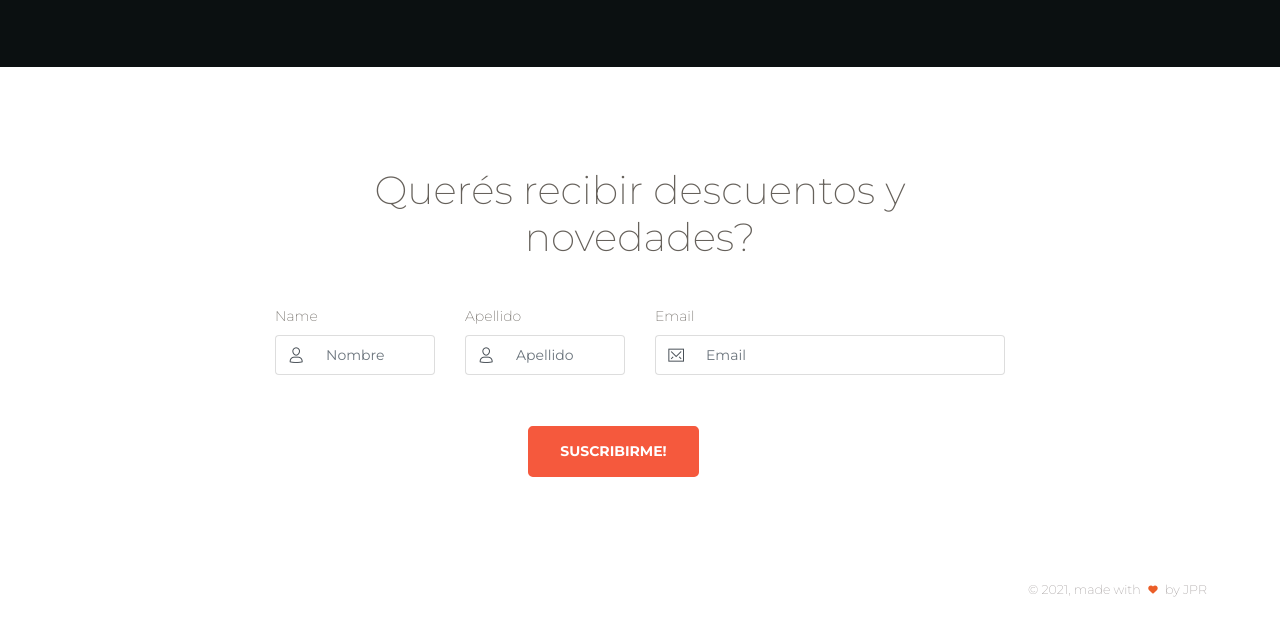
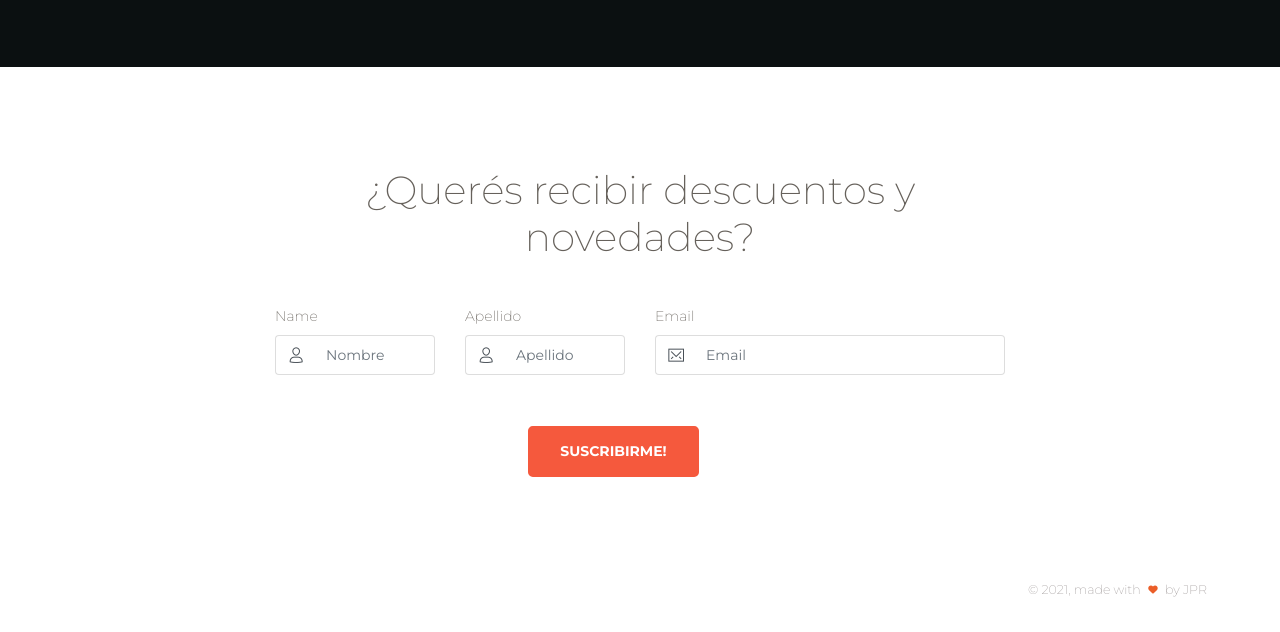
Before and after one commit to tomascoffe/tomascoffelanding, a website: page index.html in a window 1280 px wide. Shown: the part 2081-2713 px from the top of the page. Drawn offline with Linux system fonts and the light colour scheme; a script that the page names is missing.

Commit message:
index changes

```diff
--- a/index.html
+++ b/index.html
@@ -249,7 +249,7 @@ The above copyright notice and this permission notice shall be included in all c
       <div class="container">
         <div class="row">
           <div class="col-md-8 ml-auto mr-auto">
-            <h2 class="text-center">Querés recibir descuentos y novedades?</h2>
+            <h2 class="text-center">¿Querés recibir descuentos y novedades?</h2>
             <form class="contact-form" action="https://gmail.us5.list-manage.com/subscribe/post?u=b363e1beabf162685c8756018&amp;id=4865c36585" method="post" id="mc-embedded-subscribe-form" name="mc-embedded-subscribe-form" target="_blank" novalidate>
               <div class="row">
                 <div class="col-md-3">
```
